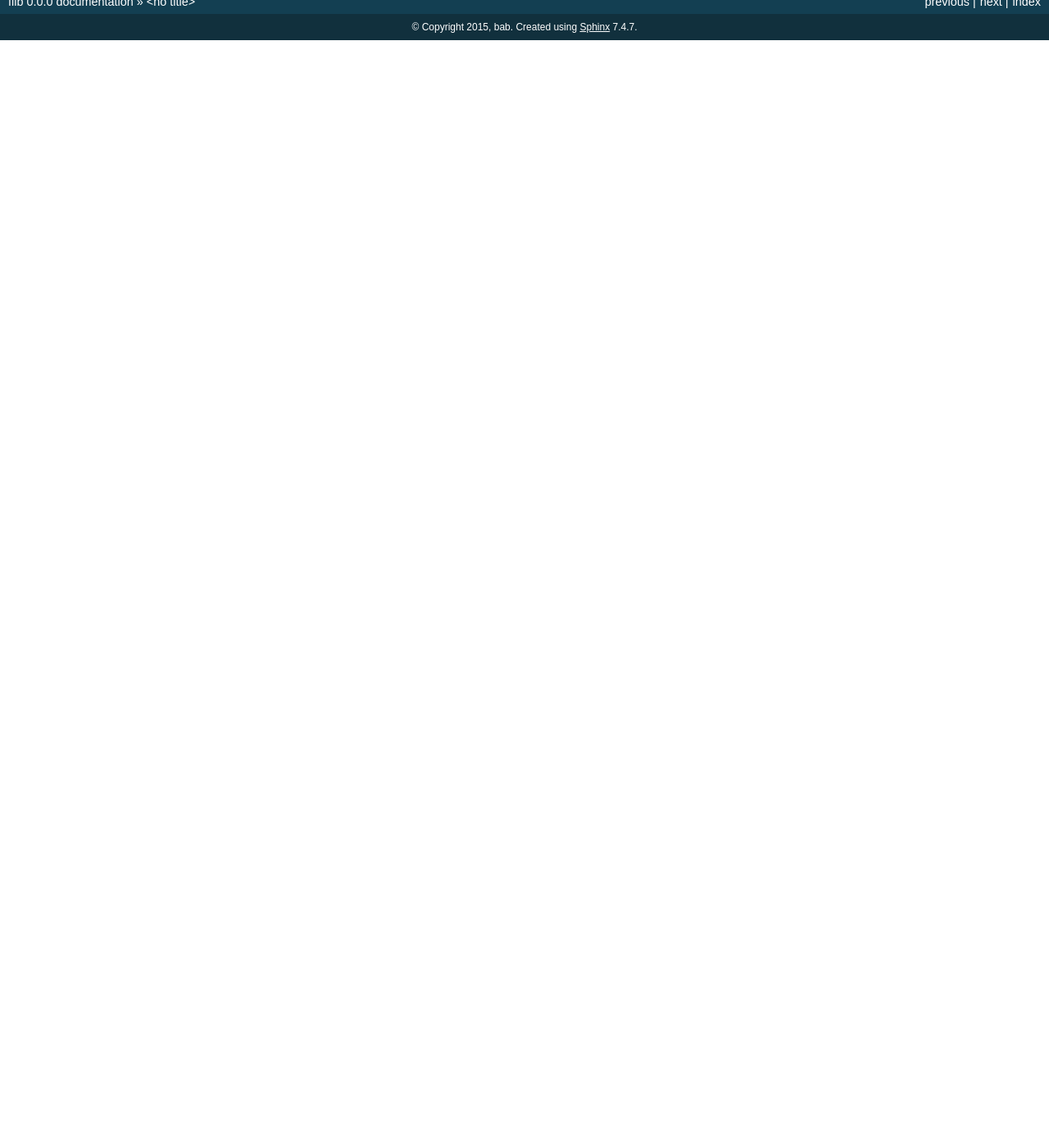
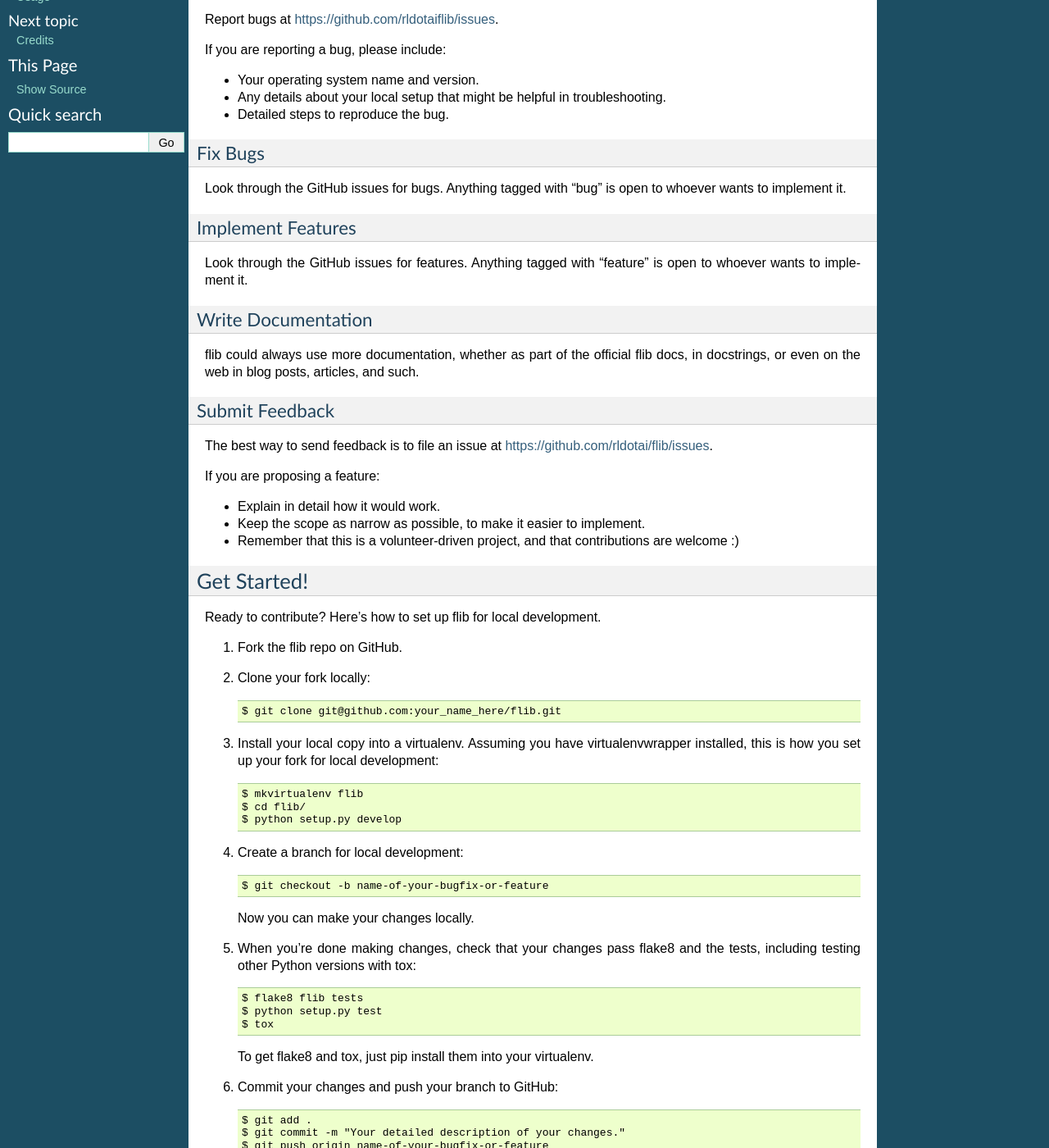
Before and after one commit to rldotai/flib, a Sphinx documentation site: the page built from docs/contributing.rst, in a window 1280 px wide and 1400 px high, scrolled down 283 px. Shown: the whole window at 82% size. Built offline with Sphinx 7.4.7, drawn with Linux system fonts in a browser that asks for light colours; before the commit the page ends 900 px from its top, so only the background shows below that; some of the changed text lies outside the part shown.

```diff
--- a/docs/contributing.rst
+++ b/docs/contributing.rst
@@ -1 +1,127 @@
-.. include:: ../CONTRIBUTING.rst
+Contributing
+============
+
+Contributions are welcome, and they are greatly appreciated! Every
+little bit helps, and credit will always be given.
+
+You can contribute in many ways:
+
+Types of Contributions
+----------------------
+
+Report Bugs
+~~~~~~~~~~~
+
+Report bugs at https://github.com/rldotaiflib/issues.
+
+If you are reporting a bug, please include:
+
+-  Your operating system name and version.
+-  Any details about your local setup that might be helpful in
+   troubleshooting.
+-  Detailed steps to reproduce the bug.
+
+Fix Bugs
+~~~~~~~~
+
+Look through the GitHub issues for bugs. Anything tagged with "bug" is
+open to whoever wants to implement it.
+
+Implement Features
+~~~~~~~~~~~~~~~~~~
+
+Look through the GitHub issues for features. Anything tagged with
+"feature" is open to whoever wants to implement it.
+
+Write Documentation
+~~~~~~~~~~~~~~~~~~~
+
+flib could always use more documentation, whether as part of the
+official flib docs, in docstrings, or even on the web in blog posts,
+articles, and such.
+
+Submit Feedback
+~~~~~~~~~~~~~~~
+
+The best way to send feedback is to file an issue at
+https://github.com/rldotai/flib/issues.
+
+If you are proposing a feature:
+
+-  Explain in detail how it would work.
+-  Keep the scope as narrow as possible, to make it easier to implement.
+-  Remember that this is a volunteer-driven project, and that
+   contributions are welcome :)
+
+Get Started!
+------------
+
+Ready to contribute? Here's how to set up flib for local development.
+
+#. Fork the flib repo on GitHub.
+#. Clone your fork locally:
+
+   ::
+
+       $ git clone git@github.com:your_name_here/flib.git
+
+#. Install your local copy into a virtualenv. Assuming you have
+   virtualenvwrapper installed, this is how you set up your fork for
+   local development:
+
+   ::
+
+       $ mkvirtualenv flib
+       $ cd flib/
+       $ python setup.py develop
+
+#. Create a branch for local development:
+
+   ::
+
+       $ git checkout -b name-of-your-bugfix-or-feature
+
+   Now you can make your changes locally.
+
+#. When you're done making changes, check that your changes pass flake8
+   and the tests, including testing other Python versions with tox:
+
+   ::
+
+       $ flake8 flib tests
+       $ python setup.py test
+       $ tox
+
+   To get flake8 and tox, just pip install them into your virtualenv.
+
+#. Commit your changes and push your branch to GitHub:
+
+   ::
+
+       $ git add .
+       $ git commit -m "Your detailed description of your changes."
+       $ git push origin name-of-your-bugfix-or-feature
+
+#. Submit a pull request through the GitHub website.
+
+Pull Request Guidelines
+-----------------------
+
+Before you submit a pull request, check that it meets these guidelines:
+
+#. The pull request should include tests.
+#. If the pull request adds functionality, the docs should be updated.
+   Put your new functionality into a function with a docstring, and add
+   the feature to the list in README.rst.
+#. The pull request should work for Python 2.6, 2.7, 3.3, and 3.4, and
+   for PyPy. Check https://travis-ci.org/rldotai/flib/pull_requests and
+   make sure that the tests pass for all supported Python versions.
+
+Tips
+----
+
+To run a subset of tests:
+
+::
+
+    $ python -m unittest tests.test_flib
--- a/requirements.txt
+++ b/requirements.txt
@@ -1 +1,3 @@
+numpy==1.9.1
+Toolz==0.7.1
 wheel==0.23.0
```
Also changed, not shown: HISTORY.md (+2 -3 lines), README.md (+0 -9 lines), docs/authors.rst (+7 -1 lines), docs/flib.rst (added, +22 -0 lines), docs/history.rst (+8 -1 lines), docs/modules.rst (added, +7 -0 lines), docs/readme.rst (+8 -1 lines), setup.py (+24 -9 lines), 3 other files.
